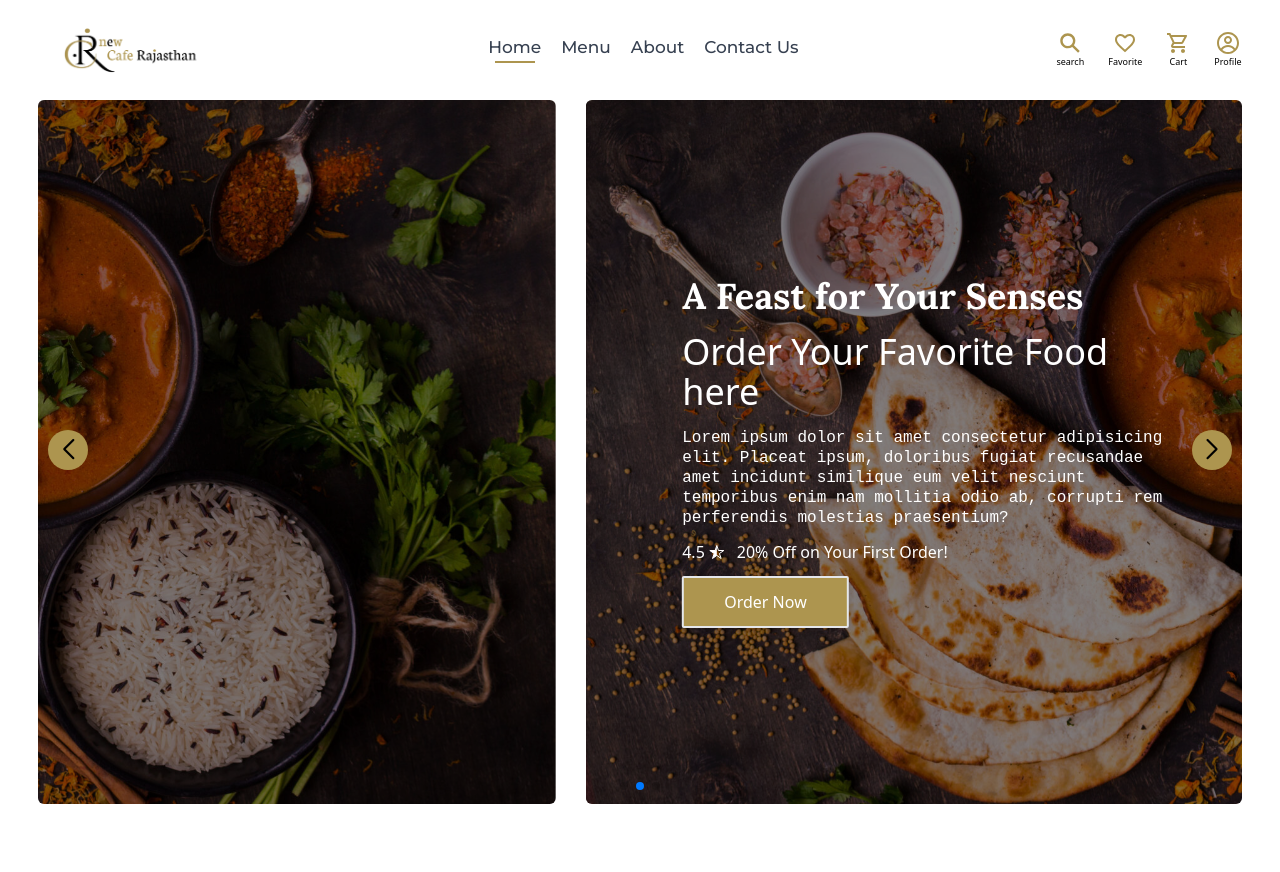
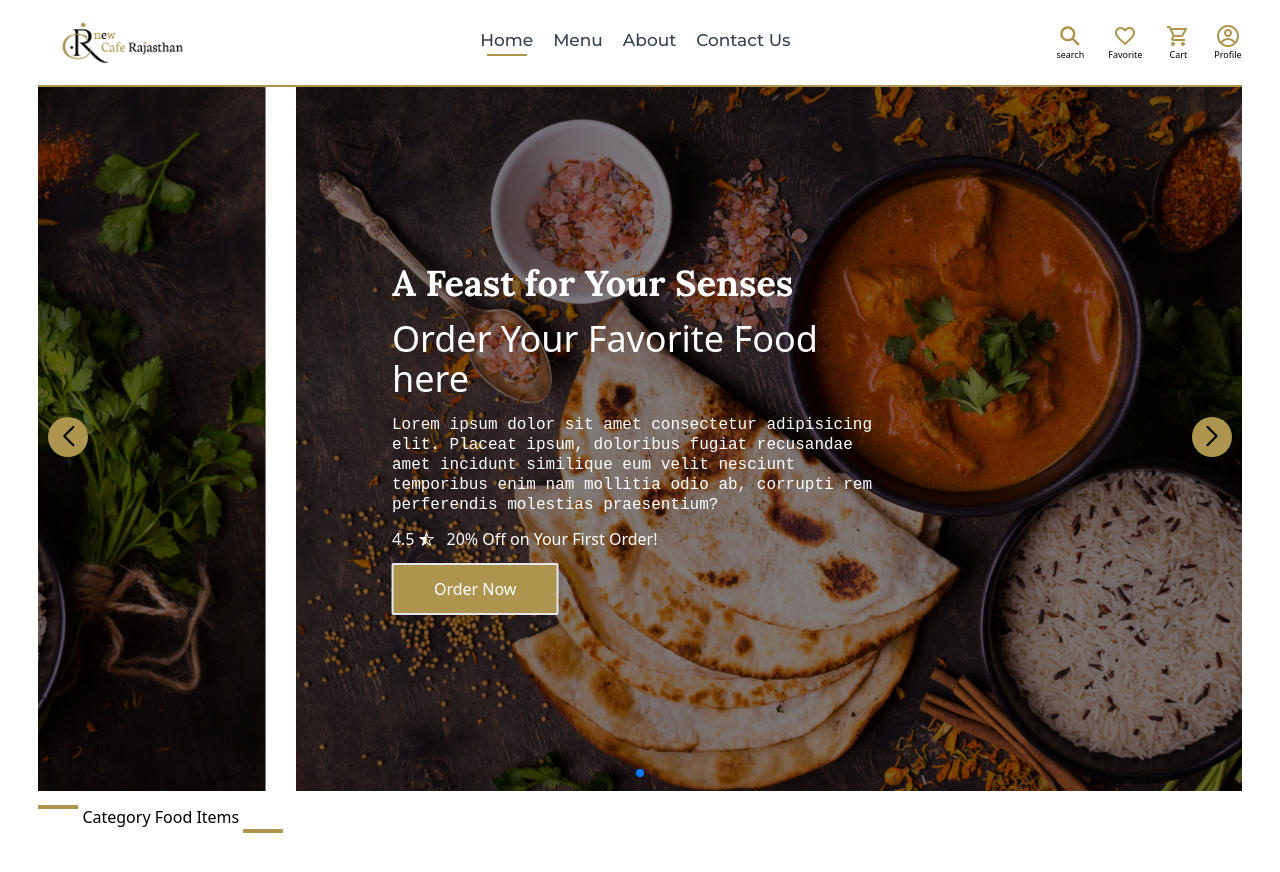
Before and after one commit to arfajsheru/CR-HOTEL, a React (Vite) app in the folder cr-restaurant/: page / in a window 1280 px wide. Shown: the top 872 px of the page. Before the commit the page ends 804 px from the top, so only its background shows below. Built offline with nearby package versions, Linux system fonts and the light colour scheme; a web font is replaced by a local one.

Commit message:
some edit file

```diff
--- a/cr-restaurant/src/component/Banner.jsx
+++ b/cr-restaurant/src/component/Banner.jsx
@@ -46,7 +46,7 @@ const Banner = () => {
   ];
 
   return (
-    <div className="relative w-full  h-full md:h-[88vh] rounded-md  overflow-hidden">
+    <div className="relative w-full  h-full md:h-[88vh] overflow-hidden ">
       <Swiper
        modules={[Navigation, Pagination, Autoplay]}
        navigation
@@ -64,7 +64,7 @@ const Banner = () => {
               <img
                 src={banner.imgUrl}
                 alt=""
-                className="object-cover brightness-50  w-full h-full md:h-[88vh] rounded-md banner-img"
+                className="object-cover brightness-50  w-full h-full md:h-[88vh] banner-img"
               />
               {/* Text content */}
               <div className=" text-content flex flex-col  gap-3 w-[75%] md:w-[40%] absolute top-1/2 left-12 sm:left-24  lg:top-2/4 transform -translate-y-1/2  text-white">
--- a/cr-restaurant/src/component/Category.jsx
+++ b/cr-restaurant/src/component/Category.jsx
@@ -0,0 +1,12 @@
+import React from 'react'
+import Title from './Title'
+
+const Category = () => {
+  return (
+    <div className='h-[1000px]'>
+        <Title />
+    </div>
+  )
+}
+
+export default Category
--- a/cr-restaurant/src/component/Navbar.jsx
+++ b/cr-restaurant/src/component/Navbar.jsx
@@ -1,4 +1,4 @@
-import React, { useState } from "react";
+import React, { useEffect, useState } from "react";
 import logo2 from "../assets/new-logo.png";
 import { Link, NavLink } from "react-router-dom";
 import { IoSearchSharp } from "react-icons/io5";
@@ -9,9 +9,30 @@ import { TiThMenu } from "react-icons/ti";
 import { IoMdArrowRoundBack } from "react-icons/io";
 const Navbar = () => {
   const [visible, setVisible] = useState(false);
+  const [scorll, setScroll]= useState(false)
+
+  useEffect(() => {
+
+    const hadnleScroller = () => {
+      let offset = window.scrollY;
+      if(offset > 150){
+          setScroll(true);
+      }
+      else{
+        setScroll(false)
+      }
+      console.log(offset);
+    }
+
+    hadnleScroller();
+
+  window.addEventListener('scroll', hadnleScroller);
+  },[]);
+
+
   return (
-    <div className="flex items-center justify-between py-2 font-medium ">
-      <img src={logo2} className="w-36 md:w-48 rounded-full" alt="" />
+    <div className={` flex items-center justify-between py-1 font-medium border-b-2 border-custom ${scorll ? "sticky-header": ""}`}>
+      <img src={logo2} className="w-36 md:w-44 rounded-full object-cover" alt="" />
       {/* Nav option */}
       <ul className="hidden sm:flex gap-5 text-sm sm:text-[17px] text-gray-700 font-nav-font ">
         <NavLink to={"/"} className="flex flex-col gap-1 items-center ">
--- a/cr-restaurant/src/component/Title.jsx
+++ b/cr-restaurant/src/component/Title.jsx
@@ -2,7 +2,11 @@ import React from 'react'
 
 const Title = () => {
   return (
-    <div>Title</div>
+    <div className='inline-flex mb-3 gap-1'>
+      <hr  className='border-2 outline-none w-10 border-custom'/>
+      <p className=''>Category <span>Food Items</span></p>
+      <hr  className='border-2 outline-none w-10 border-custom mt-6'/>
+    </div>
   )
 }
 
--- a/cr-restaurant/src/index.css
+++ b/cr-restaurant/src/index.css
@@ -10,7 +10,25 @@
     box-sizing: border-box;
 }
 
+
 /* ---------- Navbar Hr Edite ---------- */
+
+.sticky-header{
+  position: sticky;
+  top: 0;
+  z-index: 100;
+  background-color: white;
+  animation: sticky-navbar 0.3s ease forwards;
+}
+
+@keyframes sticky-navbar {
+  0%{
+    transform: translateY(-100px);
+  }
+  100%{
+    transform: translateY(0);
+  }
+}
 
 a.active hr{
     display: block;
@@ -111,3 +129,5 @@ a.active hr{
     font-size: 10px;
   }
 }
+
+/* --------------Title-------------- */
--- a/cr-restaurant/src/pages/Home.jsx
+++ b/cr-restaurant/src/pages/Home.jsx
@@ -1,10 +1,12 @@
 import React from 'react'
 import Banner from '../component/Banner'
+import Category from '../component/Category'
 
 const Home = () => {
   return (
     <div>
      <Banner />
+     <Category />
     </div>
   )
 }
```
